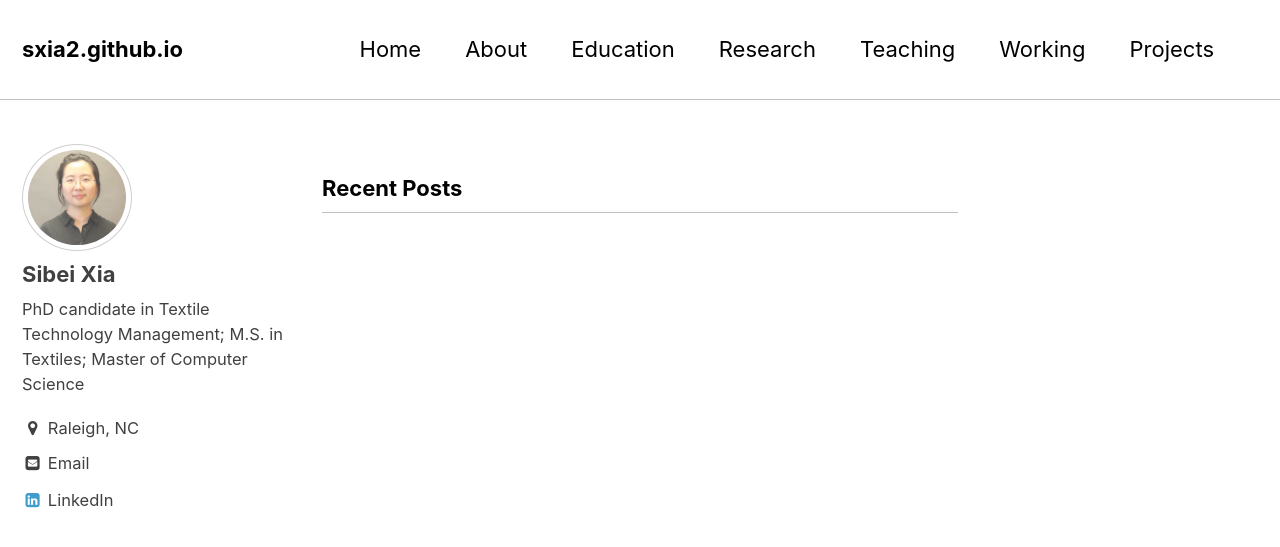
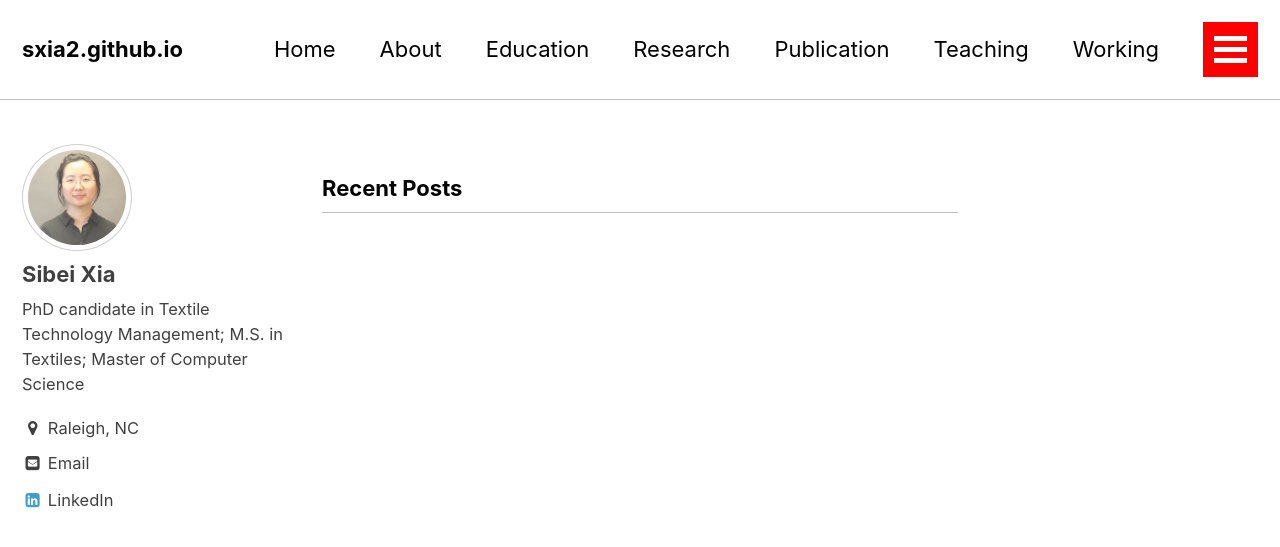
Before and after one commit to sxia2/sxia2.github.io, a Jekyll site: the page built from index.html, in a window 1280 px wide and 900 px high. Shown: the top 547 px of the window. Built offline with Jekyll 4.4.1, drawn with Linux system fonts in a browser that asks for light colours; the list of posts is cut into pages by our own code.

Commit message:
publication

```diff
--- a/_data/navigation.yml
+++ b/_data/navigation.yml
@@ -8,6 +8,8 @@ main:
     url: /education/
   - title: "Research"
     url: /research/
+  - title: "Publication"
+    url: /publication/
   - title: "Teaching"
     url: /teaching/
   - title: "Working"
--- /dev/null
+++ b/_pages/publication.md
@@ -0,0 +1,4 @@
+---
+permalink: /publication/
+title: "Publication"
+---
```
